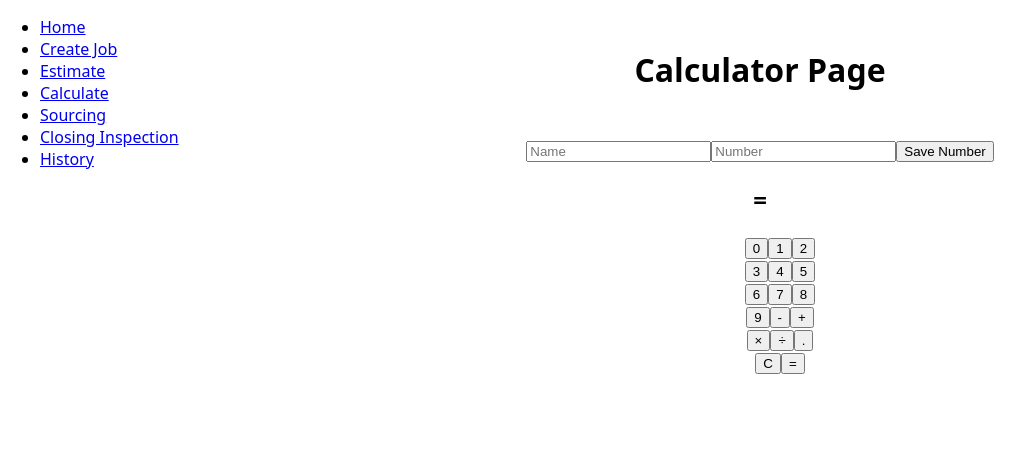
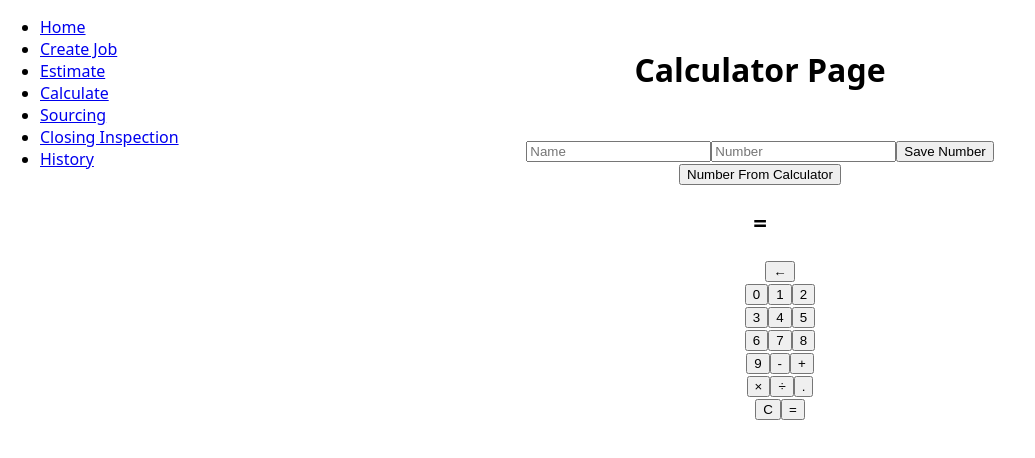
Before and after one commit to EthanMK2/prototype-contract-manager, a React (Vite) app in the folder contract-manager/: page /calculate in a window 1280 px wide. Shown: the top 458 px of the page, without its empty margins (0-1035 px from the left). Built offline with nearby package versions, Linux system fonts and the light colour scheme; no server answers; the database is empty.

Commit message:
Implement calculator page and component

```diff
--- a/contract-manager/src/components/Calculator.tsx
+++ b/contract-manager/src/components/Calculator.tsx
@@ -34,7 +34,11 @@ const checkDecimalInput = (expression: string): boolean => {
   return true;
 };
 
-const Calculator = () => {
+type calcProps = {
+  onSaveNum: (num: string) => void;
+};
+
+const Calculator = ({ onSaveNum }: calcProps) => {
   const addNum = (num: string): void => {
     setExpression((prevExpression) => {
       return prevExpression + num;
@@ -74,7 +78,14 @@ const Calculator = () => {
   const [total, setTotal] = useState<string>("");
 
   useEffect(() => {
-    setTotal(calculate(cleanExpressionEnd(expression)));
+    const unroundedTotal: string = calculate(cleanExpressionEnd(expression));
+
+    // rounded to two decimals here
+    const total: string = unroundedTotal
+      ? parseFloat(unroundedTotal).toFixed(2).toString()
+      : "";
+    setTotal(total);
+    onSaveNum(total);
   }, [expression]);
 
   return (
@@ -82,6 +93,22 @@ const Calculator = () => {
       <h1>{expression.replaceAll("/", "÷").replaceAll("*", "×")}</h1>
       <h2>= {total}</h2>
       <ul>
+        <div>
+          <button
+            onClick={() => {
+              // backspace
+              setExpression((prevExpression: string) => {
+                if (prevExpression.length > 0) {
+                  return prevExpression.slice(0, -1);
+                } else {
+                  return prevExpression;
+                }
+              });
+            }}
+          >
+            &#8592;
+          </button>
+        </div>
         <div>
           <button
             onClick={() => {
@@ -204,7 +231,14 @@ const Calculator = () => {
         >
           C
         </button>
-        <button onClick={() => {}}>=</button>
+        <button
+          onClick={() => {
+            setExpression(total);
+            setTotal("");
+          }}
+        >
+          =
+        </button>
       </ul>
     </div>
   );
--- a/contract-manager/src/pages/Calculator.tsx
+++ b/contract-manager/src/pages/Calculator.tsx
@@ -20,6 +20,7 @@ import Calculator from "../components/Calculator";
 const CalculatorPage = () => {
   const [listOpen, setListOpen] = useState(false);
   const [savedNumbers, setSavedNumbers] = useState<numbers>([]);
+  const [calcNum, setCalcNum] = useState<string>("");
 
   const userId: any = localStorage.getItem("uid");
 
@@ -106,8 +107,13 @@ const CalculatorPage = () => {
     </ul>
   ) : null;
 
-  const onCloseSavedNumbersModal = () => {
+  const onCloseSavedNumbersModal = (): void => {
     setListOpen(false);
+  };
+
+  const onSaveNumFromCalc = (num: string): void => {
+    setCalcNum(num);
+    return;
   };
 
   // ============ CALCULATOR PAGE JSX ==============
@@ -118,15 +124,23 @@ const CalculatorPage = () => {
 
         {listPreview}
         <form id="save-number-form" onSubmit={saveCustomNumber}>
-          <input type="text" placeholder="Name" ref={numNameRef}></input>
+          <input type="text" placeholder="Name" ref={numNameRef} required />
           <input
             type="number"
             placeholder="Number"
             ref={numValueRef}
             step={0.01}
-          ></input>
+            required
+          />
           <button>Save Number</button>
         </form>
+        <button
+          onClick={() => {
+            numValueRef.current.value = calcNum;
+          }}
+        >
+          Number From Calculator
+        </button>
         {listOpen ? (
           <SavedNumbersModal
             onCloseSavedNumbers={onCloseSavedNumbersModal}
@@ -134,7 +148,9 @@ const CalculatorPage = () => {
             onDeleteSavedNumber={deleteCustomNumber}
           />
         ) : null}
-        <Calculator />
+        <Calculator
+          onSaveNum={onSaveNumFromCalc}
+        />
       </main>
     </>
   );
--- a/contract-manager/src/utils/calculator/index.ts
+++ b/contract-manager/src/utils/calculator/index.ts
@@ -63,9 +63,7 @@ const calculate = (expression: string): string => {
 
   while (numArr.length > 1) {
     const firstNum = parseFloat(numArr[0]);
-    console.log("first: " + firstNum)
     const secondNum = parseFloat(numArr[1]);
-    console.log("second: " + secondNum)
     const newNum = performOperation(firstNum, secondNum, operatorArr[0]);
 
     numArr.shift();
```
